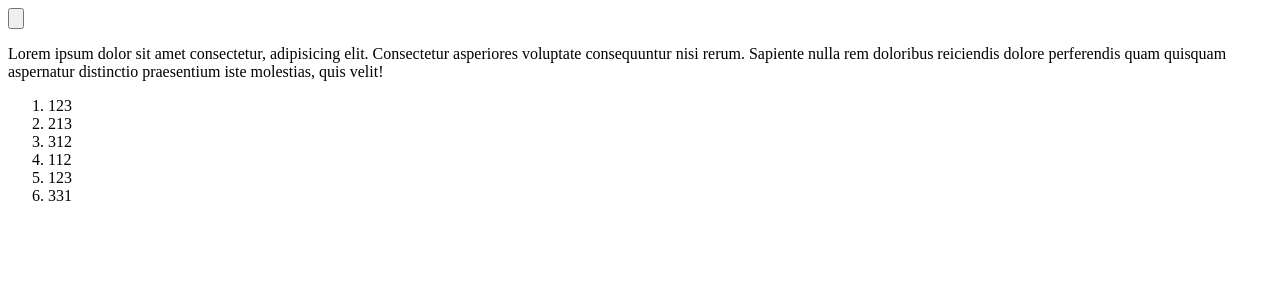
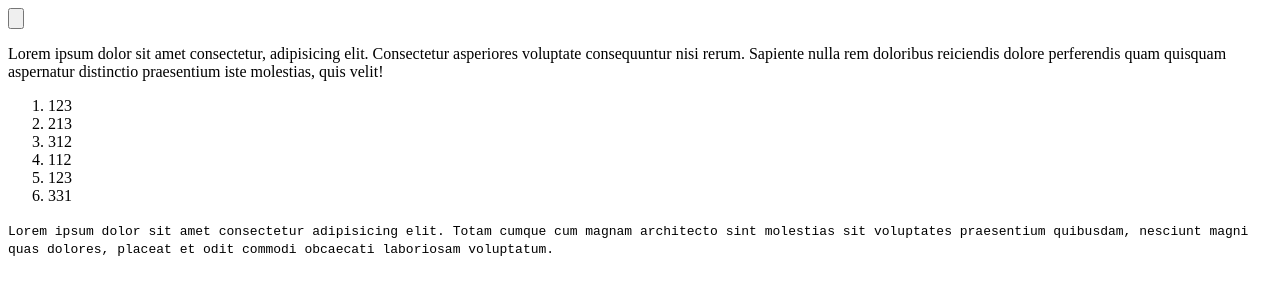
Before and after one commit to arganaft/test, a plain HTML site: page site/index.html in a window 1280 px wide. Drawn offline with Linux system fonts and the light colour scheme.

Commit message:
first commit

```diff
--- a/site/index.html
+++ b/site/index.html
@@ -17,6 +17,7 @@
         <li>123</li>
         <li>331</li>
     </ol>
+    <kbd>Lorem ipsum dolor sit amet consectetur adipisicing elit. Totam cumque cum magnam architecto sint molestias sit voluptates praesentium quibusdam, nesciunt magni quas dolores, placeat et odit commodi obcaecati laboriosam voluptatum.</kbd>
 
 </body>
 </html>
```
